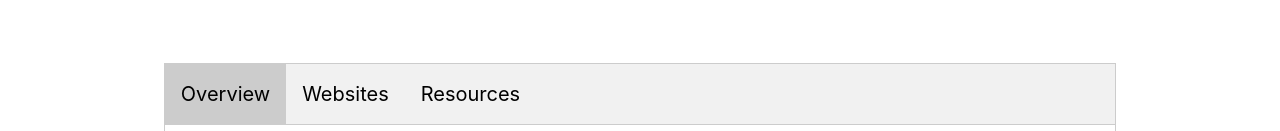
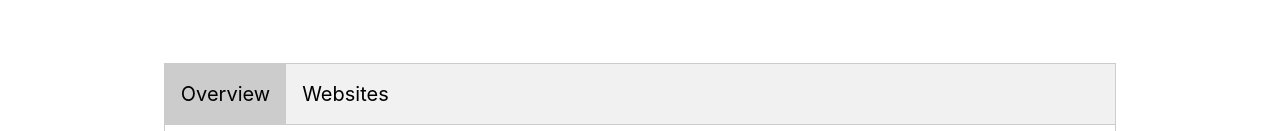
Before and after one commit to coryMcKague/MART120-Spring2024, a Jekyll site: the page built from modules/week-6/_posts/2017-01-01-overview.md, in a window 1280 px wide. Shown: the part 518-649 px from the top of the page. Built offline with Jekyll 4.4.1, drawn with Linux system fonts in a browser that asks for light colours; nearby versions of some CDN libraries; grey boxes are pictures that could not be loaded.

Commit message:
Update 2017-01-01-overview.md

```diff
--- a/modules/week-6/_posts/2017-01-01-overview.md
+++ b/modules/week-6/_posts/2017-01-01-overview.md
@@ -7,8 +7,7 @@ module: 6
 
 <div class="tab">
   <button class="tablinks active" onclick="openTab(event, 'Overview')">Overview</button>
-   <button class="tablinks" onclick="openTab(event, 'Websites')">Websites</button>
-    <button class="tablinks" onclick="openTab(event, 'Resources')">Resources</button>
+  <button class="tablinks" onclick="openTab(event, 'Resources')">Websites</button>
 </div>
 
 <!-- Tab content -->
```
